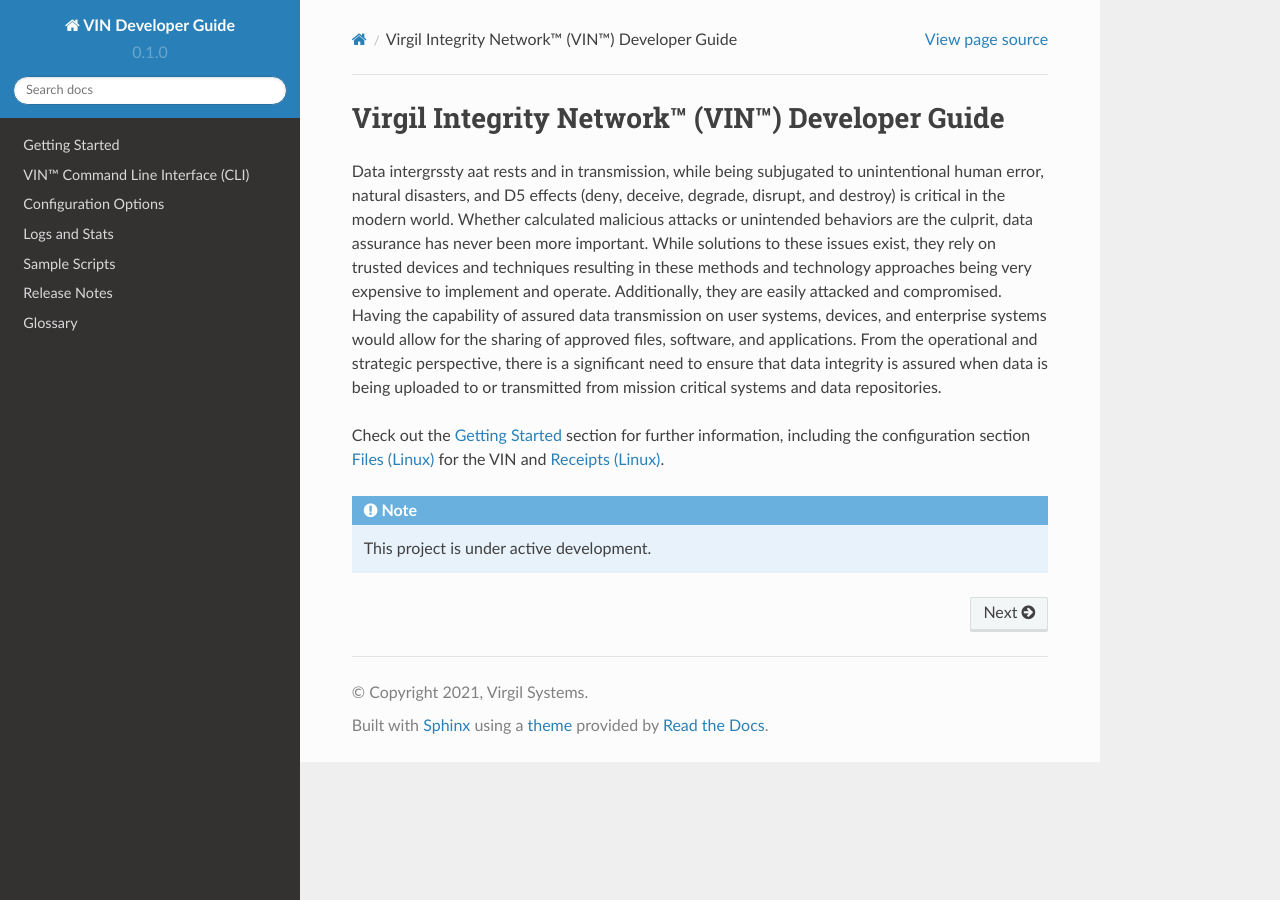
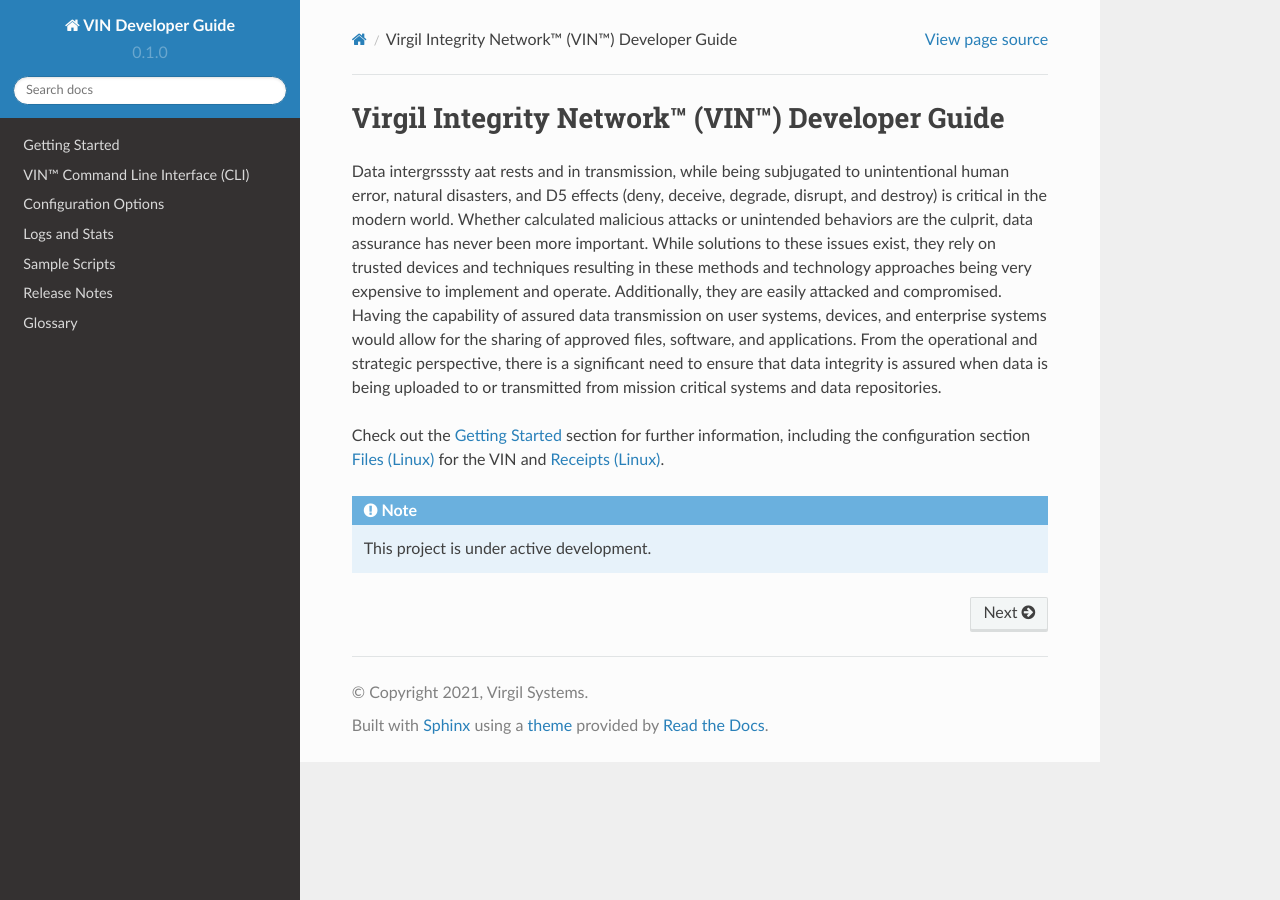
Before and after one commit to Market-Insight-Solutions-LLC/vin-developer-guide, a Sphinx documentation site: the page built from docs/source/index.rst, in a window 1280 px wide. Built offline with Sphinx 7.4.7 and the Read the Docs theme 2.0.0, drawn with Linux system fonts in a browser that asks for light colours.

```diff
--- a/docs/source/conf.py
+++ b/docs/source/conf.py
@@ -55,7 +55,7 @@
 #html_style = 'css/custom.css'
 
 def setup(app):
-    app.add_css_file('custom.css', 200)
+    app.add_css_file('custom.css', 300)
 #html_css_files = [
 #    'css/custom.css',
 #]
--- a/docs/source/index.rst
+++ b/docs/source/index.rst
@@ -16,7 +16,7 @@
 
 
 
-Data intergrssty aat rests and in transmission, while being subjugated to unintentional human error, natural disasters, and D5 effects (deny, deceive, degrade, disrupt, and destroy) is critical in the modern world. Whether calculated malicious attacks or unintended behaviors are the culprit, data assurance has never been more important. While solutions to these issues exist, they rely on trusted devices and techniques resulting in these methods and technology approaches being very expensive to implement and operate. Additionally, they are easily attacked and compromised. Having the capability of assured data transmission on user systems, devices, and enterprise systems would allow for the sharing of approved files, software, and applications. From the operational and strategic perspective, there is a significant need to ensure that data integrity is assured when data is being uploaded to or transmitted from mission critical systems and data repositories.
+Data intergrsssty aat rests and in transmission, while being subjugated to unintentional human error, natural disasters, and D5 effects (deny, deceive, degrade, disrupt, and destroy) is critical in the modern world. Whether calculated malicious attacks or unintended behaviors are the culprit, data assurance has never been more important. While solutions to these issues exist, they rely on trusted devices and techniques resulting in these methods and technology approaches being very expensive to implement and operate. Additionally, they are easily attacked and compromised. Having the capability of assured data transmission on user systems, devices, and enterprise systems would allow for the sharing of approved files, software, and applications. From the operational and strategic perspective, there is a significant need to ensure that data integrity is assured when data is being uploaded to or transmitted from mission critical systems and data repositories.
 
 
 
```
